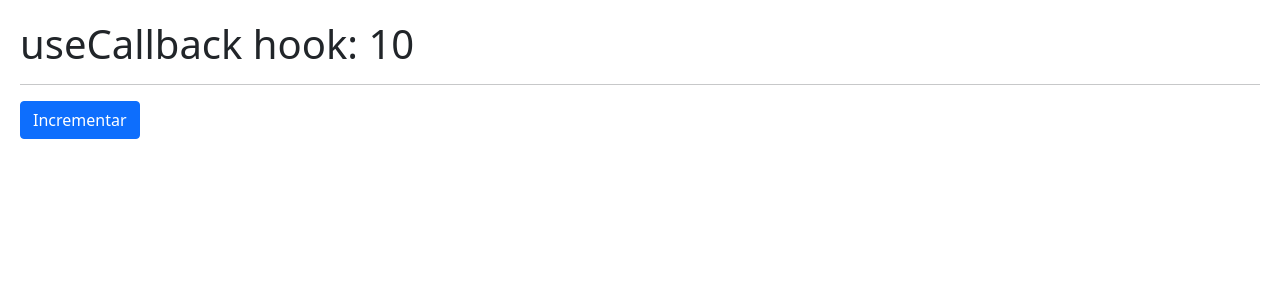
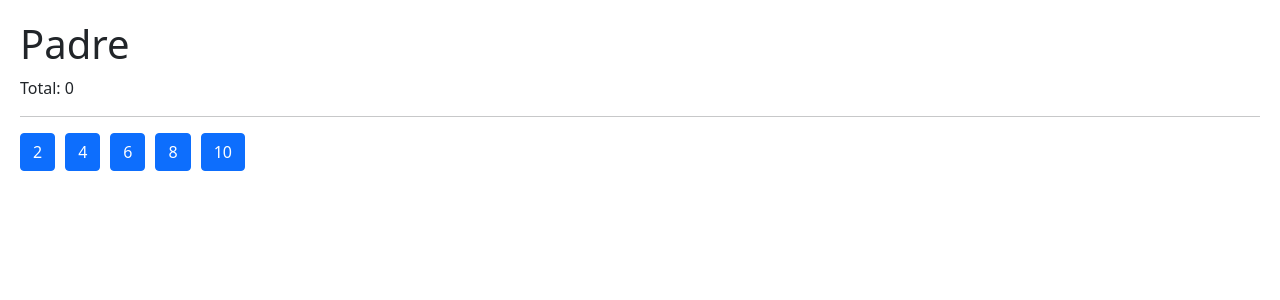
Before and after one commit to Oen844/hook-react-app, a React (Vite) app: page / in a window 1280 px wide. Shown: the top 300 px of the page. Built offline with nearby package versions, Linux system fonts and the light colour scheme.

Commit message:
tarea memo

```diff
--- a/src/06-memos/CallbackHook.jsx
+++ b/src/06-memos/CallbackHook.jsx
@@ -8,9 +8,9 @@
     const [counter, setCounter] = useState(10);
 
     const increment = useCallback(
-      () => {
+      (value) => {
 
-        setCounter( (value) => value +1 );
+        setCounter( (c) => c + value );
       },
       [],
     )
--- a/src/06-memos/ShowIncrement.jsx
+++ b/src/06-memos/ShowIncrement.jsx
@@ -2,13 +2,13 @@
 
 
 export const ShowIncrement = ({ increment }) => {
-    console.log('dibujar');
+
     return (
 
         <button
             className='btn btn-primary'
             onClick={() => {
-                increment();
+                increment( 5 );
             }}
         >
             Incrementar
--- /dev/null
+++ b/src/07-tarea-memo/Hijo.jsx
@@ -0,0 +1,15 @@
+import React from "react";
+
+export const Hijo = React.memo(({ numero, incrementar }) => {
+
+    console.log('  Me volví a generar :(  ');
+
+    return (
+        <button
+            className="btn btn-primary mr-3"
+            onClick={ () => incrementar( numero ) }
+        >
+            { numero }
+        </button>
+    )
+})
--- /dev/null
+++ b/src/07-tarea-memo/Padre.jsx
@@ -0,0 +1,37 @@
+import { Hijo } from './Hijo'
+import { useCallback, useState } from 'react';
+
+export const Padre = () => {
+
+    const numeros = [2,4,6,8,10];
+    const [valor, setValor] = useState(0);
+
+
+    const increment = useCallback(
+        (value) => {
+
+            setValor( (c) => c + value );
+        },
+        [],
+      )
+
+    return (
+        <div>
+            <h1>Padre</h1>
+            <p> Total: { valor } </p>
+
+            <hr />
+
+            {
+                numeros.map( n => (
+                    <Hijo
+                        key={ n }
+                        numero={ n }
+                        incrementar={ increment }
+                    />
+                ))
+            }
+            {/* <Hijo /> */}
+        </div>
+    )
+}
--- a/src/main.jsx
+++ b/src/main.jsx
@@ -10,6 +10,7 @@
 import { CallbackHook } from './06-memos/CallbackHook'
 import { Memorize } from './06-memos/Memorize'
 import { MemorizeHook } from './06-memos/MemorizeHook'
+import { Padre } from './07-tarea-memo/Padre'
 import { HooksApp } from './HooksApp'
 
 import './index.css'
@@ -25,6 +26,7 @@
     {/* <FocusScreen/> */}
     {/* <Layout/> */}
     {/* <MemorizeHook/> */}
-    <CallbackHook/>
+    {/* <CallbackHook/> */}
+    <Padre />
   </React.StrictMode>
 )
```
